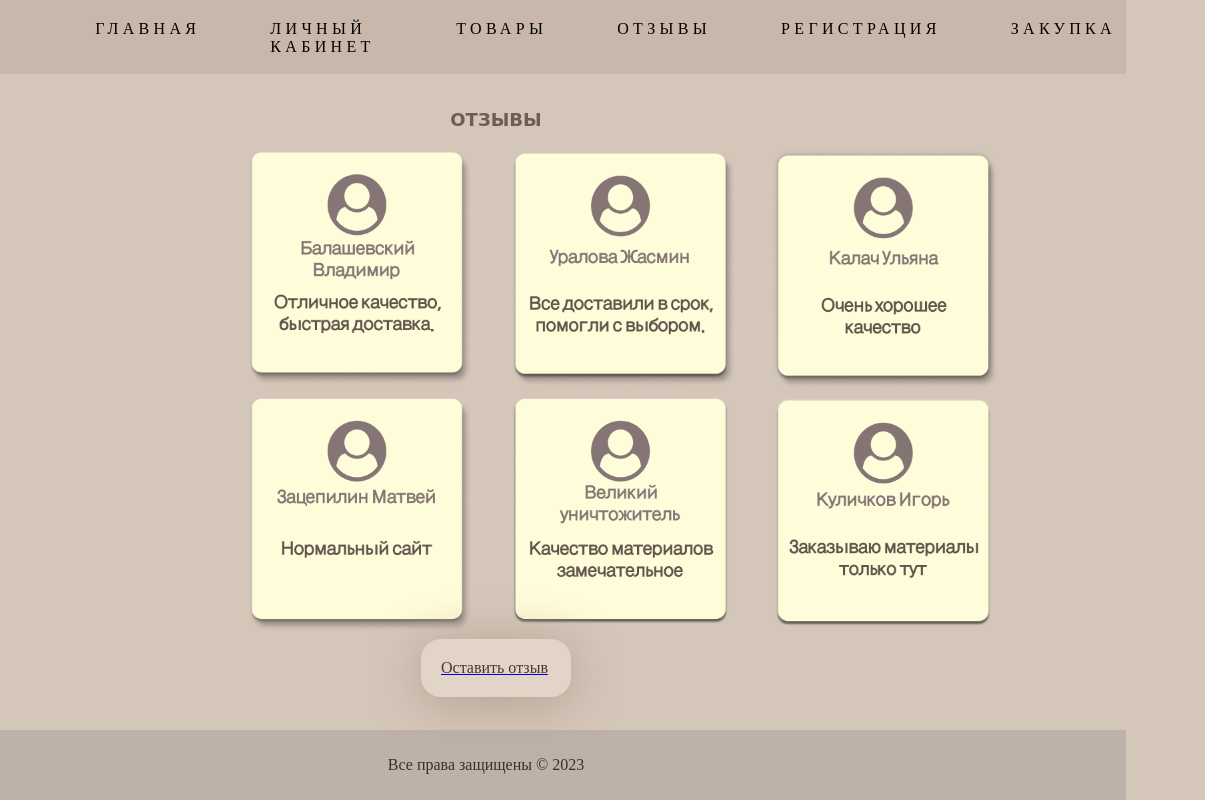
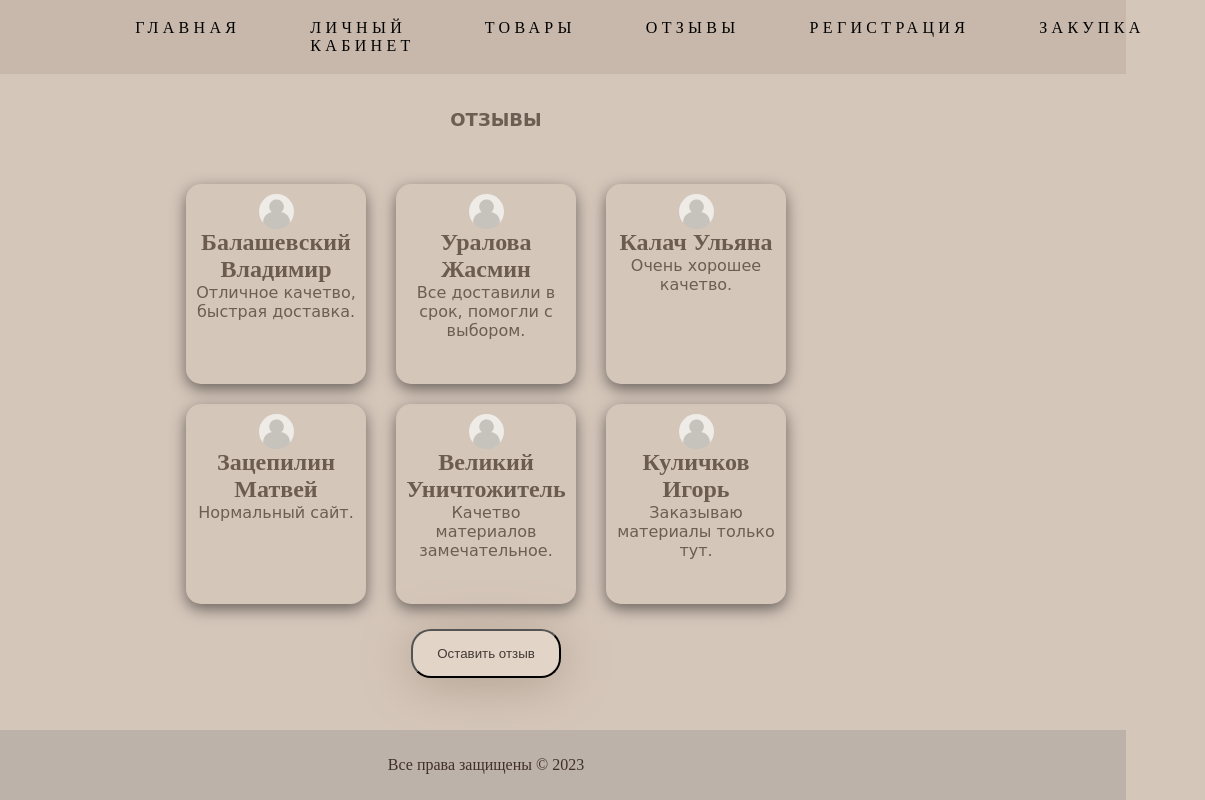
Before and after one commit to botikkk/botikkk.github.io, a plain HTML site: page отзывы.html in a window 1280 px wide. Shown: the full height of the page, 154-1359 px from the left, 1205 px wide, since content can reach past the window. Drawn offline with Linux system fonts and the light colour scheme; a web font is replaced by a local one.

Commit message:
Add files via upload

```diff
--- a/otzivi.css
+++ b/otzivi.css
@@ -15,69 +15,35 @@ header {
     align-items: center;
     background-color:#c7b8ab;
   }
-
+main{
+  display: flex;
+  flex-direction: column;
+  align-items:center;
+}
   .logo {
     padding-left: 7%;
     margin-right: 7%;
   }
-
-  .menu {
-    flex-grow: 1;
-  }
-
   .menu ul {
     display: flex;
-    flex-flow: row nowrap;
-    margin: 2px 0 0;
-    padding: 0;
     font-size: 16px;
     line-height: 18px;
     list-style: none;
   }
-
   .menu li {
     margin-right: 50px;
   }
-
-  .menu li:last-child {
-    margin-right: 0;
-  }
-
-  .menu a,
-  .menu .active {
+  .menu a {
     display: block;
     padding: 8px 10px;
     text-transform: uppercase;
     letter-spacing: .27em;
   }
-
   .menu a {
     color: #000;
     text-decoration: none;
   }
-
-  .menu .active {
-    color: #fff;
-    background-color: #ff3d00;
-    border-radius: 8px;
-  }
-main .main_promo_text{
-    position: absolute;
-    color: #1f1f1f;
-    text-decoration: none;
-    text-transform: uppercase;
-    font-weight: 500;
-    font-size: 13px;
-    text-align: center;
-    line-height: 45px;
-    top: 25vh;
-    left: 2vw;
-    font-family: 'Bruno Ace', cursive;
-    font-family: 'Press Start 2P', cursive;
-    font-family: 'Titan One', cursive;
-}
-
-.text_otz{
+h1{
     color: #6d5e53;
       text-transform: uppercase;
       font-weight: 700;
@@ -89,15 +55,38 @@ main .main_promo_text{
       font-family: 'Press Start 2P', cursive;
       font-family: 'Titan One', cursive;
 }
-
-.otziv{
-    position:absolute;
-    left:403px;
-    top:150px;
-    display: flex;
-  justify-content: center;
-  margin-top: 0px;
-    }
+.otziv {
+  display: flex;
+  justify-content: space-between;
+  flex-wrap: wrap;
+  margin: 0 auto;
+}
+.item {
+  display: flex;
+  flex-direction: column;
+  align-items: center;
+  flex-basis: 30%;
+  height: 200px;
+  width: 100px;
+  border-radius:15px;
+  box-shadow: 0 5px 15px rgba(0,0,0,.5);
+  margin-top: 20px;
+  padding: 10px;
+}
+.ava {
+  width: 35px;
+  height: 35px;
+  border-radius:40px
+}
+.item_subheader {
+  text-align: center;
+  color: #6c5c4f;
+}
+.item_text {
+  font-family: 'Bruno Ace', cursive;
+  color: #6d5e53;
+  text-align: center;
+}
 
     /* Стили всплывающего окна по-умолчанию */
 .modal {
@@ -220,30 +209,16 @@ position: relative;
   padding: 1px;
   overflow: auto;
 }
-
 .knopka{
-  position: relative;
-  max-width: 150px;
-  width: 100%;
+  width: 150px;
   background: #e3d4c8;
   box-shadow: 0px 6px 50px rgb(177, 160, 142);
   border-radius: 20px;
-  padding-left: 20px;
-  padding-right: 10px;
-  padding-top: 20px;
-  padding-bottom: 20px;
-  bottom: 200px;
-  left: 10px;
-  top: 475px;
   cursor: pointer;
+  color: #433a34;
+  padding: 15px;
+  margin: 25px;
 }
-
-.ot{
-  color: #433a34;
-  text-decoration: none;
-
-}
-
 .form-field {
   margin-bottom: 300px;
   position: relative;
@@ -251,7 +226,6 @@ position: relative;
   top: 20px;
   text-align: justify;
 }
-
 .pole textarea {
   width:90%;
   resize: vertical;
@@ -263,7 +237,6 @@ position: relative;
   margin-left: -150px;
   margin-top: 30px;
 }
-
 footer{
   display: flex;
   justify-content: center;
@@ -278,40 +251,3 @@ footer .footer_text{
   font-weight: 500;
   font-size: 16px;
 }
-body {
-  min-height: 100vh;
-  display: flex;
-  flex-direction: column;
-}
-
-.knopka2{
-  position: relative;
-  max-width: 150px;
-  width: 100%;
-  background: #e3d4c8;
-  box-shadow: 0px 6px 50px rgb(177, 160, 142);
-  border-radius: 20px;
-  padding-left: 20px;
-  padding-right: 10px;
-  padding-top: 20px;
-  padding-bottom: 20px;
-  bottom: 200px;
-  left: 0px;
-  top: 100px;
-  cursor: pointer;
-
-}
-
-.otp{
-  color: #433a34;
-  text-decoration: none;
-  position: relative;
-  left: 20px;
-}
-
-.pom{
-    display: flex;
-    justify-content: center;
-    margin-top: 0px;
-    padding-bottom: 100px;
-  }
--- a/отзывы.html
+++ b/отзывы.html
@@ -29,15 +29,46 @@
       </ul>
     </div>
   </header>
-
-      <div class="text_otz">
-        <a>Отзывы</a>
+  <main>
+      <h1>Отзывы</h1>
+      <div class="otziv">
+        <div class="item">
+          <img src="img/icons/user.png" alt="" class="ava">
+          <h2 class="item_subheader">Балашевский Владимир</h2>
+          <p class="item_text">Отличное качетво, быстрая доставка.</p>
         </div>
-      <div class="otziv">
-        <img src="otz.png" width="750" height="480">
+        <div class="item">
+          <img src="img/icons/user.png" alt="" class="ava">
+          <h2 class="item_subheader">Уралова Жасмин</h2>
+          <p class="item_text">Все доставили в срок, помогли с выбором.</p>
         </div>
-
-      <!--модальное окно-->
+        <div class="item">
+          <img src="img/icons/user.png" alt="" class="ava">
+          <h2 class="item_subheader">Калач Ульяна</h2>
+          <p class="item_text">Очень хорошее качетво.</p>
+        </div>
+        <div class="item">
+          <img src="img/icons/user.png" alt="" class="ava">
+          <h2 class="item_subheader">Зацепилин Матвей</h2>
+          <p class="item_text">Нормальный сайт.</p>
+        </div>
+        <div class="item">
+          <img src="img/icons/user.png" alt="" class="ava">
+          <h2 class="item_subheader">Великий Уничтожитель</h2>
+          <p class="item_text">Качетво материалов замечательное.</p>
+        </div>
+        <div class="item">
+          <img src="img/icons/user.png" alt="" class="ava">
+          <h2 class="item_subheader">Куличков Игорь</h2>
+          <p class="item_text">Заказываю материалы только тут.</p>
+        </div>
+      </div>
+    <button class="knopka" onclick="window.location.href='#openModal'">Оставить отзыв</button>
+  </main>
+  <footer>
+    <p class="footer_text">Все права защищены © 2023</p>
+  </footer>
+</body>
 <div id="openModal" class="modal">
   <div class="modal-dialog">
     <div class="modal-content">
@@ -45,39 +76,19 @@
         <h3 class="modal-title">Ваш отзыв</h3>
         <a href="#close" title="Close" class="close">×</a>
       </div>
-
       <div class="modal-body">
         <div class="form-fields">
           <div class="form-field">
+
             <input type="text" placeholder="ФИО/псевдоним">
             <div class="pole">
               <textarea placeholder="Введите отзыв"></textarea>
             </div>
-              <a href="отзывы.html">
-                <div class="knopka2">
-                <div class="otp">Отправить</div>
-                </div>
-                </a>
+              <button class="knopka"onclick="window.location.href='отзывы.html'">Отправить</button>
           </div>
         </div>
       </div>
     </div>
   </div>
 </div>
-
-<!-- кнопка -->
-<a href="#openModal">
-<div class="pom">
-<div class="knopka">
-<div class="ot">Оставить отзыв</div>
-</div>
-</div>
-</a>
-
-</body>
-
-<footer>
-  <p class="footer_text">Все права защищены © 2023</p>
-</footer>
-
 </html>
```
Also changed, not shown: index.html (+0 -6 lines), img/icons/user.png (added). Lines whose indentation alone changed are shown as unchanged.
